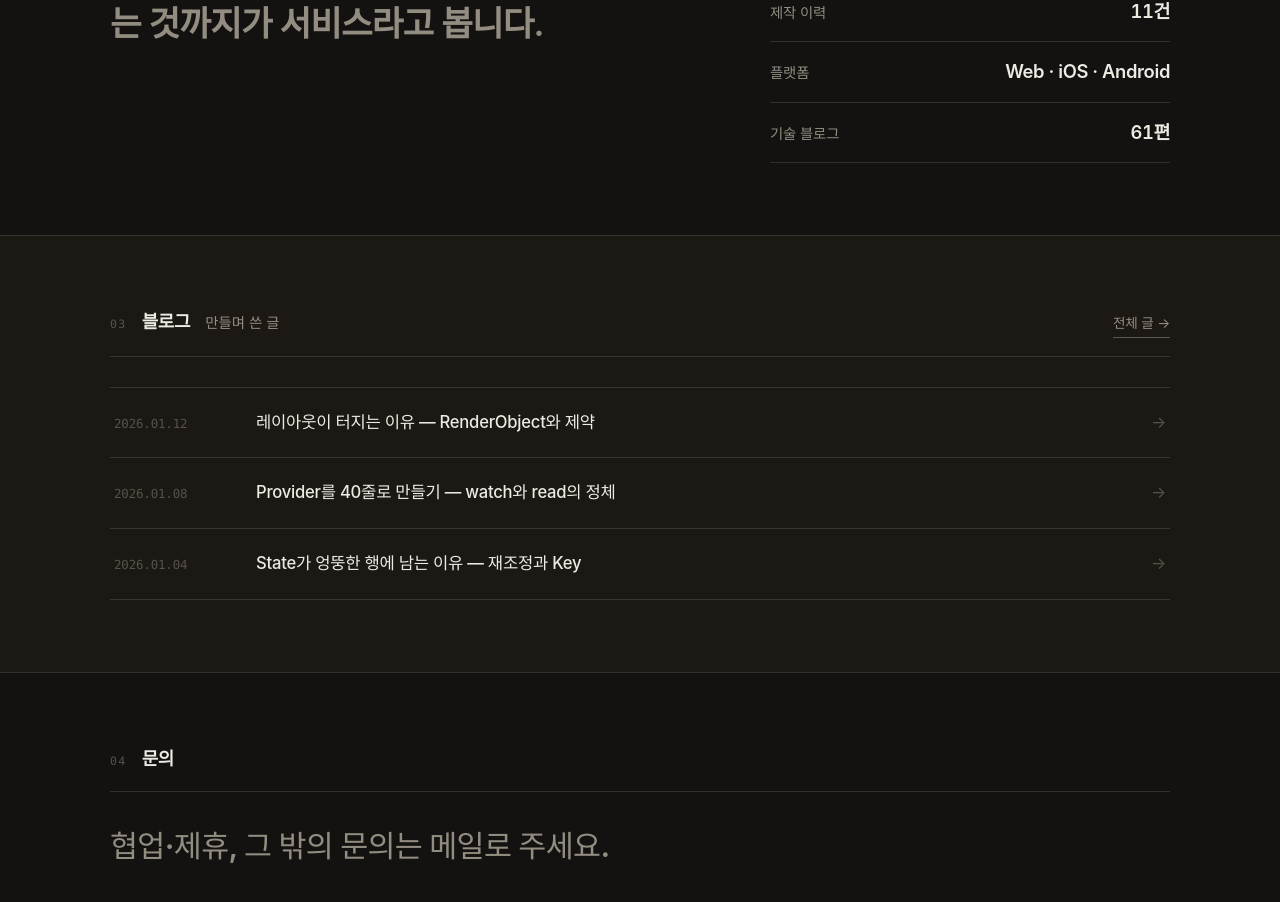
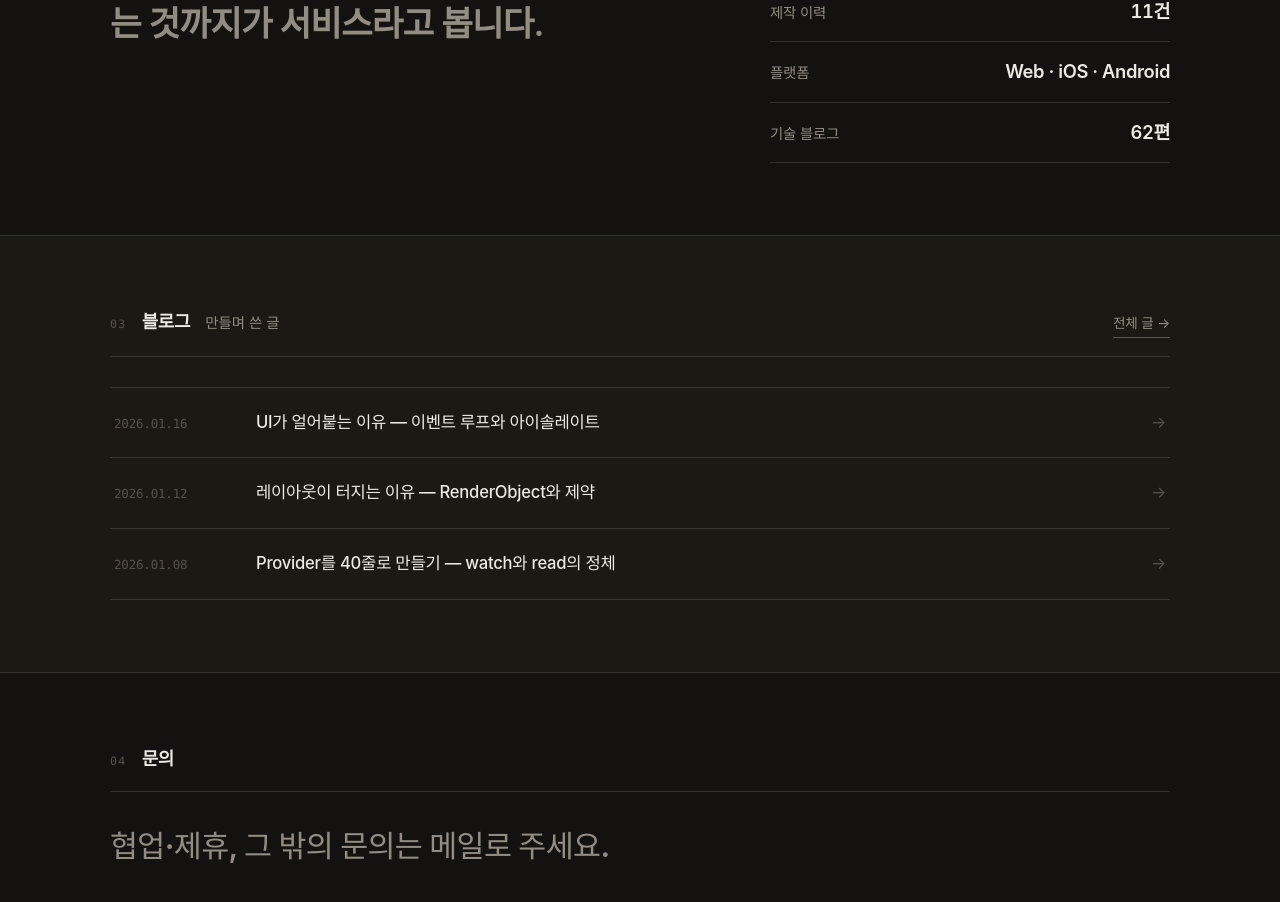
Before and after one commit to kahnco/kahnco_page, a React (Vite) app: page / in a window 1280 px wide. Shown: the part 1558-2460 px from the top of the page. Built offline with nearby package versions, Linux system fonts and the light colour scheme.

Commit message:
post: 5편 이벤트 루프와 아이솔레이트 — 실행순서·async 동기첫줄·jank·Isolate (Flutter 지하 탐사)

```diff
--- a/src/data/posts.ts
+++ b/src/data/posts.ts
@@ -10,6 +10,11 @@ export interface PostMeta {
 
 export const LATEST_POSTS: PostMeta[] = [
   {
+    slug: "flutter-async-isolate",
+    date: "2026.01.16",
+    title: "UI가 얼어붙는 이유 — 이벤트 루프와 아이솔레이트",
+  },
+  {
     slug: "flutter-renderobject-layout",
     date: "2026.01.12",
     title: "레이아웃이 터지는 이유 — RenderObject와 제약",
@@ -19,12 +24,7 @@ export const LATEST_POSTS: PostMeta[] = [
     date: "2026.01.08",
     title: "Provider를 40줄로 만들기 — watch와 read의 정체",
   },
-  {
-    slug: "flutter-reconciliation-key",
-    date: "2026.01.04",
-    title: "State가 엉뚱한 행에 남는 이유 — 재조정과 Key",
-  },
 ];
 
 // 홈 figure("기술 블로그 N편")와 동기화되는 총 글 수.
-export const BLOG_POST_COUNT = 61;
+export const BLOG_POST_COUNT = 62;
```
Also changed, not shown: 2 other files (tests, documents, lock files or other folders).
